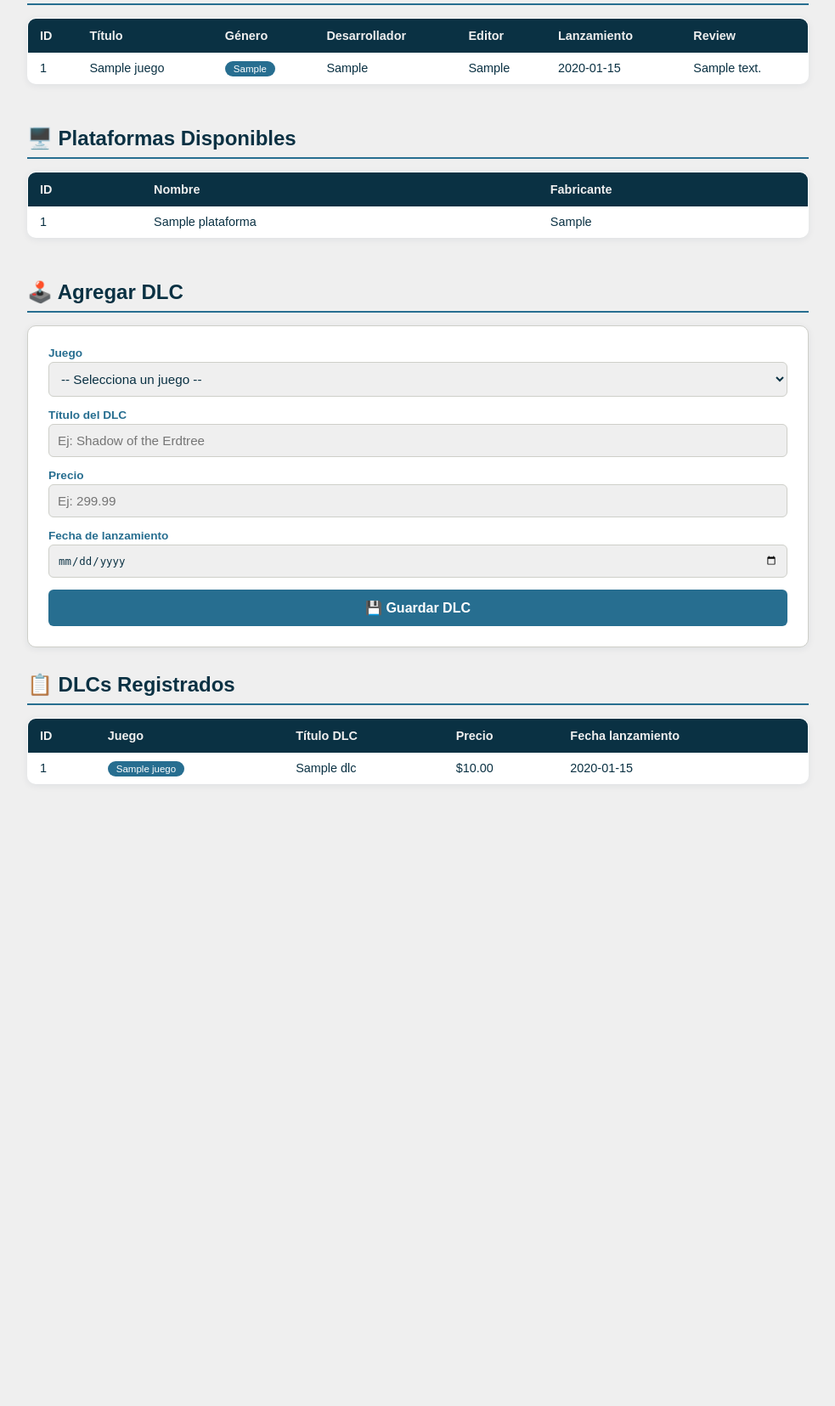
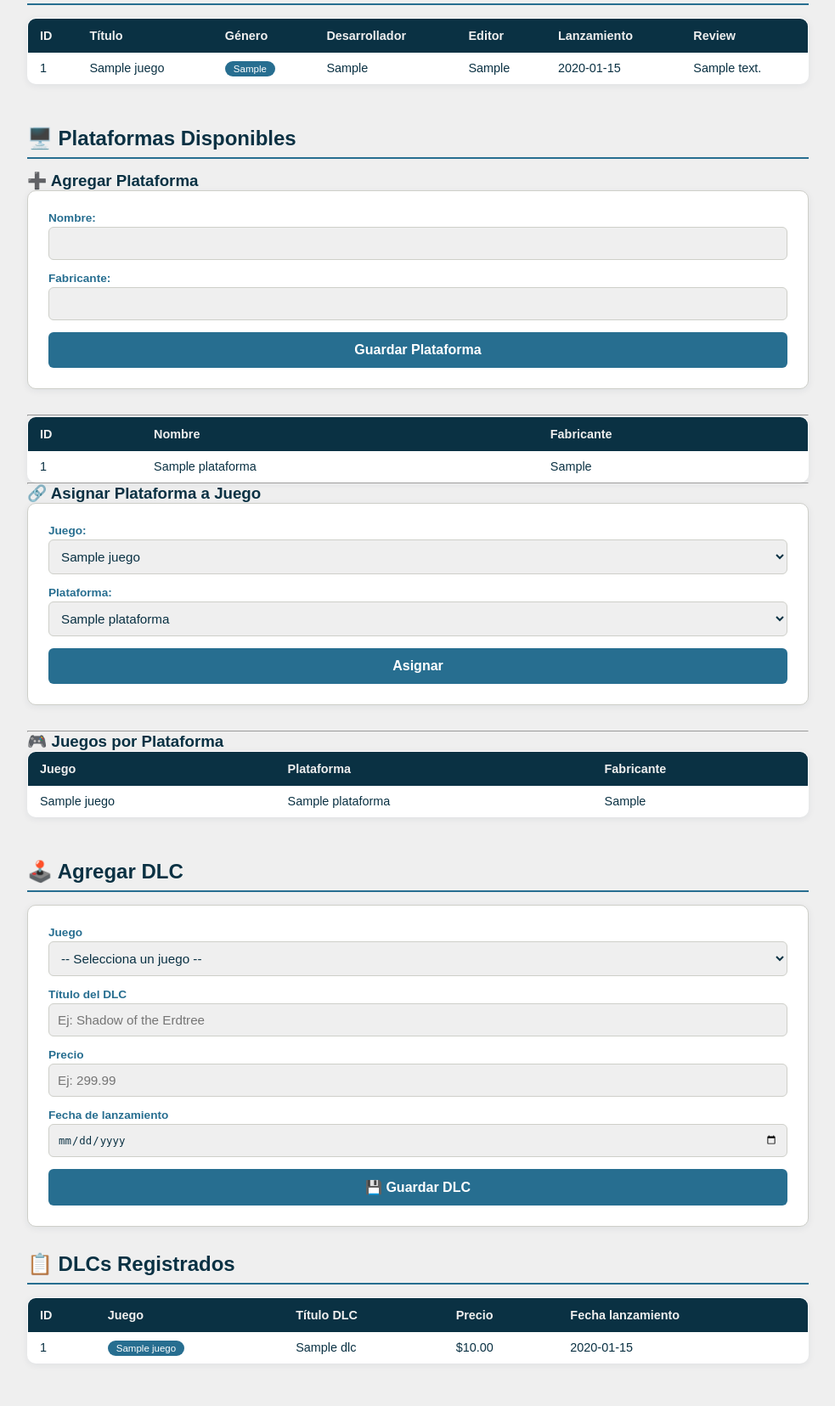
Before and after one commit to AngelTovar-afk/mi-proyecto-docker, a PHP site: page / in a window 1280 px wide. Shown: the part 783-2438 px from the top of the page at 85% size, without its empty margins (148-1131 px from the left). Before the commit the page ends 1706 px from the top, so only its background shows below. Run offline with PHP 8.4, Linux system fonts and the light colour scheme; tables that the repository leaves empty hold one stand-in row (values such as "Sample post").

```diff
--- a/src/index.php
+++ b/src/index.php
@@ -3,6 +3,19 @@ require 'conexion.php';
 
 $juegos = $pdo->query("SELECT * FROM juegos ORDER BY id DESC")->fetchAll(PDO::FETCH_ASSOC);
 $plataformas = $pdo->query("SELECT * FROM plataformas")->fetchAll(PDO::FETCH_ASSOC);
+// Consulta de plataformas
+$stmt_plataformas = $pdo->query("SELECT * FROM plataformas ORDER BY nombre");
+$plataformas = $stmt_plataformas->fetchAll(PDO::FETCH_ASSOC);
+
+// Consulta juegos por plataforma
+$stmt_juegos_plataforma = $pdo->query("
+    SELECT j.titulo, p.nombre as plataforma, p.fabricante
+    FROM juegos j
+    INNER JOIN juego_plataforma jp ON j.id = jp.juego_id
+    INNER JOIN plataformas p ON p.id = jp.plataforma_id
+    ORDER BY p.nombre
+");
+$juegos_por_plataforma = $stmt_juegos_plataforma->fetchAll(PDO::FETCH_ASSOC);
 ?>
 <!DOCTYPE html>
 <html lang="es">
@@ -236,6 +249,20 @@ $plataformas = $pdo->query("SELECT * FROM plataformas")->fetchAll(PDO::FETCH_ASS
    <!-- SECCIÓN: Plataformas -->
 <div class="section" id="plataformas">
     <h2>🖥️ Plataformas Disponibles</h2>
+
+    <!-- Formulario agregar plataforma -->
+    <h3>➕ Agregar Plataforma</h3>
+    <form action="agregar_plataforma.php" method="POST">
+        <label>Nombre:</label>
+        <input type="text" name="nombre" required>
+        <label>Fabricante:</label>
+        <input type="text" name="fabricante" required>
+        <button type="submit">Guardar Plataforma</button>
+    </form>
+
+    <hr>
+
+    <!-- Tabla plataformas disponibles -->
     <table>
         <tr>
             <th>ID</th>
@@ -250,8 +277,45 @@ $plataformas = $pdo->query("SELECT * FROM plataformas")->fetchAll(PDO::FETCH_ASS
             </tr>
         <?php endforeach; ?>
     </table>
+    <hr>
+    <!-- Formulario asignar plataforma a juego -->
+    <h3>🔗 Asignar Plataforma a Juego</h3>
+    <form action="asignar_plataforma.php" method="POST">
+        <label>Juego:</label>
+        <select name="juego_id">
+            <?php foreach ($juegos as $j): ?>
+                <option value="<?= $j['id'] ?>"><?= htmlspecialchars($j['titulo']) ?></option>
+            <?php endforeach; ?>
+        </select>
+        <label>Plataforma:</label>
+        <select name="plataforma_id">
+            <?php foreach ($plataformas as $p): ?>
+                <option value="<?= $p['id'] ?>"><?= htmlspecialchars($p['nombre']) ?></option>
+            <?php endforeach; ?>
+        </select>
+        <button type="submit">Asignar</button>
+    </form>
+
+    <hr>
+
+    <!-- Tabla juegos por plataforma -->
+    <h3>🎮 Juegos por Plataforma</h3>
+    <table>
+        <tr>
+            <th>Juego</th>
+            <th>Plataforma</th>
+            <th>Fabricante</th>
+        </tr>
+        <?php foreach ($juegos_por_plataforma as $jp): ?>
+            <tr>
+                <td><?= htmlspecialchars($jp['titulo']) ?></td>
+                <td><?= htmlspecialchars($jp['plataforma']) ?></td>
+                <td><?= htmlspecialchars($jp['fabricante']) ?></td>
+            </tr>
+        <?php endforeach; ?>
+    </table>
+
 </div>
-
     <!-- SECCIÓN: Reseñas -->
 
 
```
Also changed, not shown: src/agregar_reseña.php (added, +16 -0 lines), src/asignar_plataforma.php (added). Lines whose indentation alone changed are shown as unchanged.
